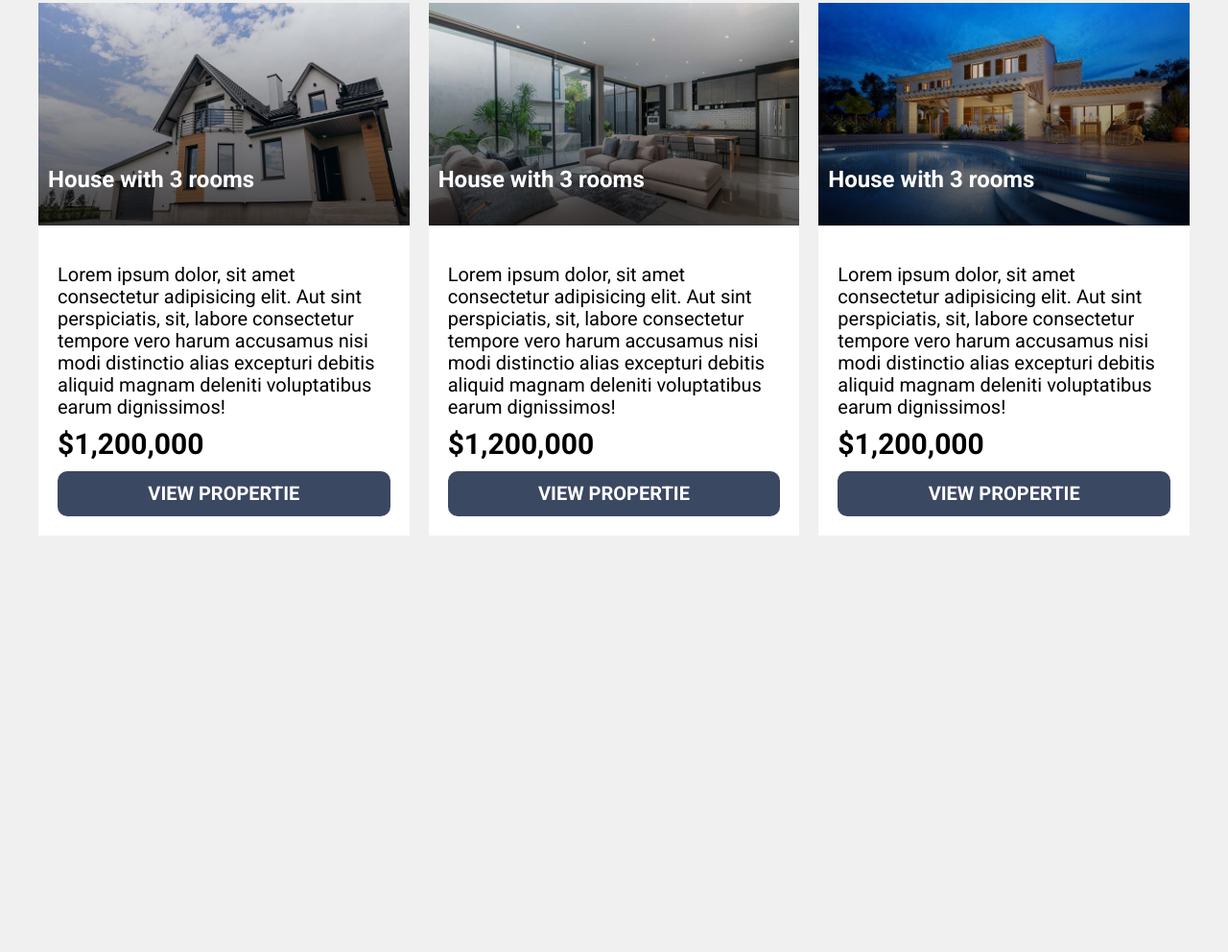
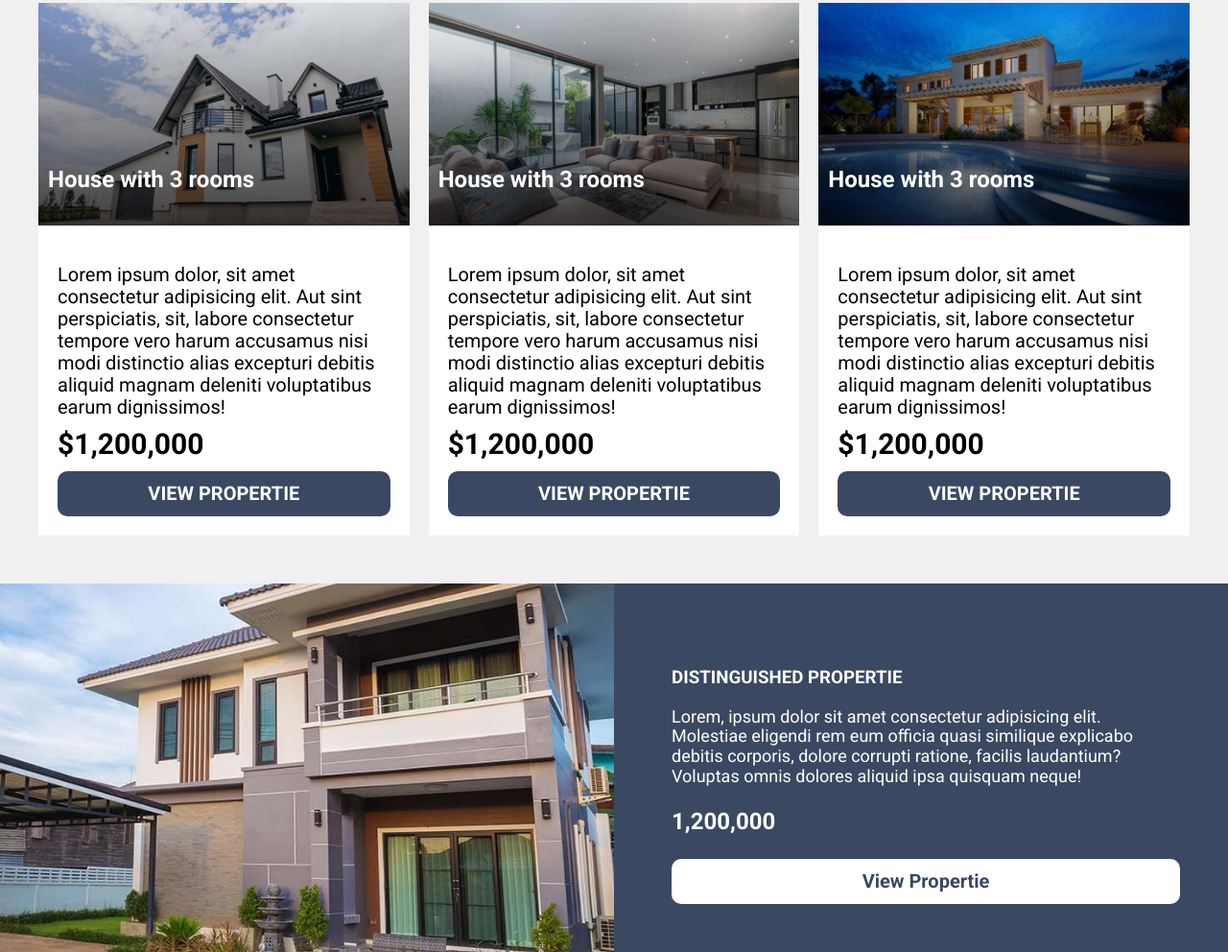
Before and after one commit to AxelMoncayoM/luxury-houses, a website: page index.html in a window 1280 px wide. Shown: the part 1315-2307 px from the top of the page at 96% size. Before the commit the page ends 1873 px from the top, so only its background shows below. Drawn offline with Linux system fonts and the light colour scheme.

Commit message:
section best done

```diff
--- a/index.html
+++ b/index.html
@@ -114,7 +114,17 @@
         </div> <!--propertie__grid-->
     </main>
 
+    <section class="best">
+        <div class="best__grid containe">
+            <div class="best__content">
+                <h3 class="best__heading">Distinguished Propertie</h3>
+                <p class="best__text">Lorem, ipsum dolor sit amet consectetur adipisicing elit. Molestiae eligendi rem eum officia quasi similique explicabo debitis corporis, dolore corrupti ratione, facilis laudantium? Voluptas omnis dolores aliquid ipsa quisquam neque!</p>
 
+                <p class="best__price">1,200,000</p>
+                <a class="best__link" href="#">View Propertie</a>
+            </div>
+        </div>
+    </section>
 
 </body>
 </html>
--- a/src/scss/app.scss
+++ b/src/scss/app.scss
@@ -1,3 +1,4 @@
 @use "base";
 @use "header";
 @use "properties";
+@use "best";
--- /dev/null
+++ b/src/scss/best/_best.scss
@@ -0,0 +1,58 @@
+@use "base/variables" as v;
+@use "base/mixins" as m;
+
+.best{
+    margin-top: 5rem;
+    background-image: linear-gradient(to bottom, transparent 0%, transparent 50%, v.$mainColor 50%, v.$mainColor 100%), url(../img/destacada.jpg);
+
+    background-repeat: no-repeat;
+    background-size: 100%, cover;
+    background-position: center, -50rem -30rem;
+
+    @include m.tablet{
+    background-image: linear-gradient(to right, transparent 0%, transparent 50%, v.$mainColor 50%, v.$mainColor 100%), url(../img/destacada.jpg);
+
+    background-position: center, -50rem center;
+
+    }
+
+    &__grid{
+        display: grid;
+        grid-template-rows: repeat(2, 1fr);
+
+        @include m.tablet{
+            grid-template-rows: unset;
+            @include m.grid(2, 2rem);
+        }
+    }
+
+    &__content{
+        padding: 5rem;
+        grid-row: 2 / 3;
+
+        @include m.tablet{
+            grid-column: 2 / 3;
+        }
+    }
+
+    &__heading{
+        color: v.$white;
+        text-transform: uppercase;
+
+    }
+
+    &__text{
+        color: v.$white;
+        font-size: 1.8rem;
+    }
+
+    &__price{
+        color: v.$white;
+        font-weight: 700;
+        font-size: 2.4rem;
+    }
+
+    &__link{
+        @include m.buttom(v.$white, v.$mainColor);
+    }
+}
--- /dev/null
+++ b/src/scss/best/_index.scss
@@ -0,0 +1 @@
+@forward "best";
```
Also changed, not shown: build/css/app.css.
